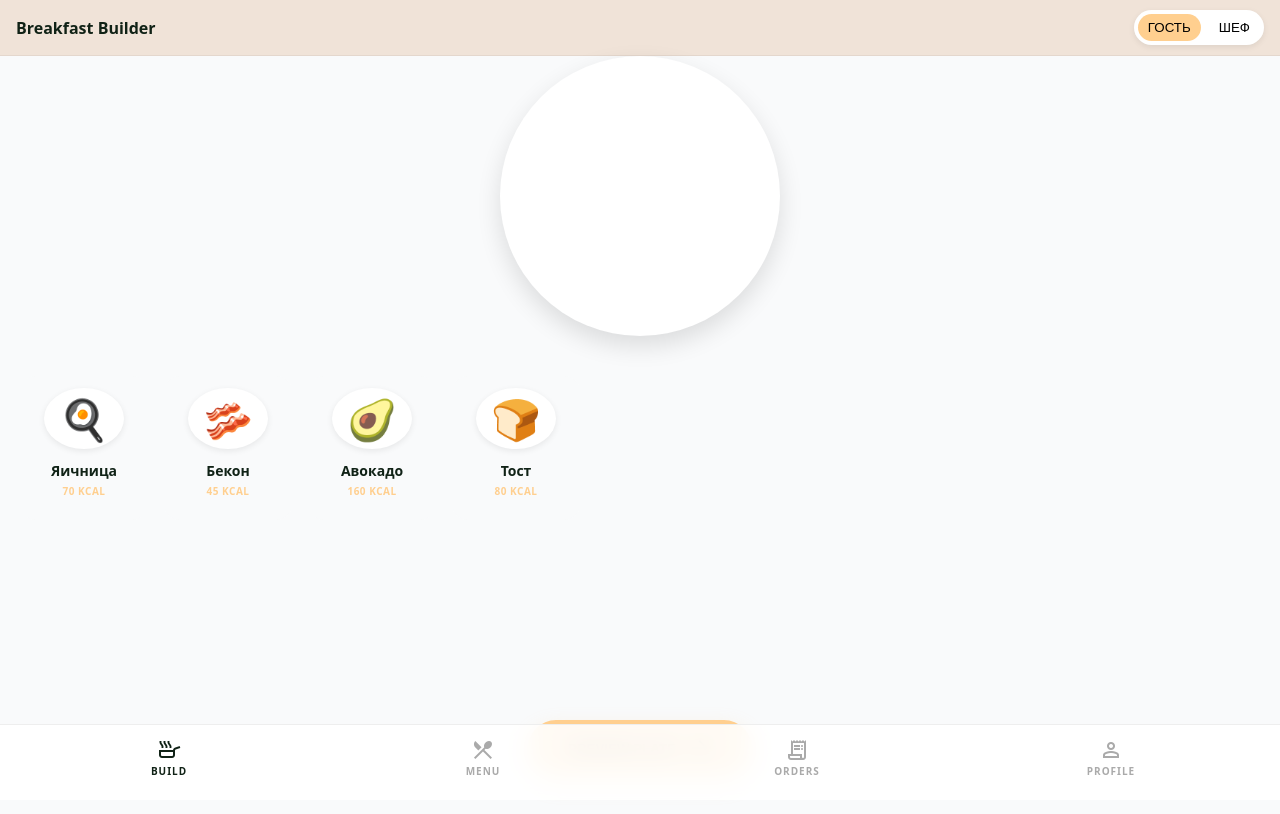
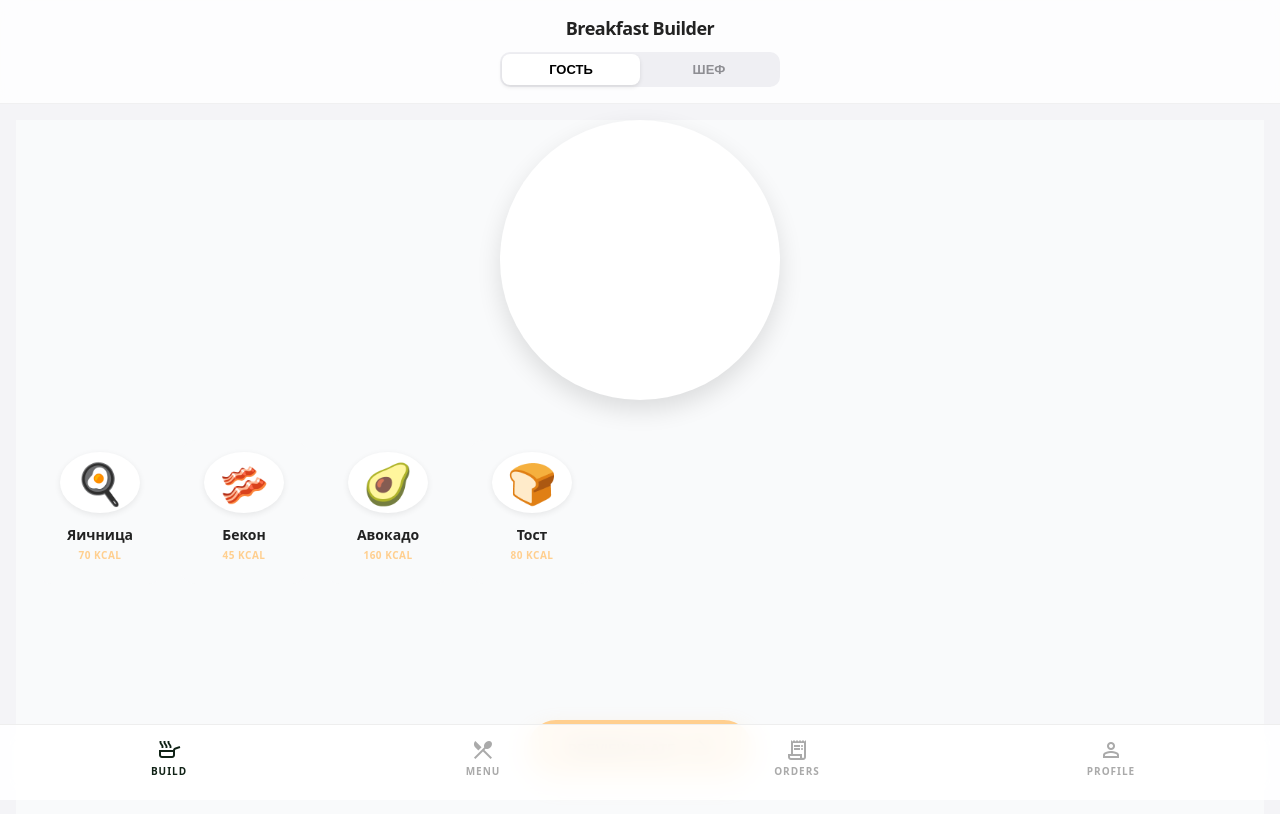
Before and after one commit to da6un4ik/breakfast, a React (Vite) app: page / in a window 1280 px wide. Shown: the top 814 px of the page. Built offline with nearby package versions, Linux system fonts and the light colour scheme.

Commit message:
Update App.tsx

```diff
--- a/src/App.tsx
+++ b/src/App.tsx
@@ -8,37 +8,61 @@ export const App = () => {
   const [mode, setMode] = useState<Mode>("guest");
 
   return (
-    <div style={{ fontFamily: "system-ui, -apple-system, BlinkMacSystemFont, sans-serif" }}>
+    <div style={{
+      fontFamily: "system-ui, -apple-system, sans-serif",
+      backgroundColor: "#f4f4f7", // Более современный светлый фон
+      minHeight: "100vh",
+      color: "#222"
+    }}>
       <header
         style={{
           display: "flex",
-          justifyContent: "space-between",
+          flexDirection: "column",
           alignItems: "center",
-          padding: "10px 16px",
-          background: "#f0e3d8",
+          gap: "12px",
+          padding: "16px",
+          background: "rgba(255, 255, 255, 0.8)", // Стеклянный эффект
+          backdropFilter: "blur(10px)",
+          position: "sticky",
+          top: 0,
+          zIndex: 100,
           borderBottom: "1px solid rgba(0,0,0,0.05)"
         }}
       >
-        <div style={{ fontWeight: 600 }}>Breakfast Builder</div>
+        <div style={{
+          fontSize: "18px",
+          fontWeight: 700,
+          letterSpacing: "-0.5px"
+        }}>
+          Breakfast Builder
+        </div>
+
+        {/* Современный Segmented Control */}
         <div
           style={{
             display: "flex",
-            gap: 8,
-            background: "#ffffff",
-            padding: 4,
-            borderRadius: 999,
-            boxShadow: "0 2px 6px rgba(0,0,0,0.08)",
-            fontSize: 13
+            position: "relative",
+            background: "#efeff3",
+            padding: "2px",
+            borderRadius: "10px",
+            width: "100%",
+            maxWidth: "280px"
           }}
         >
           <button
             onClick={() => setMode("guest")}
             style={{
+              flex: 1,
               border: "none",
-              borderRadius: 999,
-              padding: "6px 10px",
-              background: mode === "guest" ? "#ffcf8f" : "transparent",
-              cursor: "pointer"
+              borderRadius: "8px",
+              padding: "8px 0",
+              fontSize: "13px",
+              fontWeight: 600,
+              cursor: "pointer",
+              transition: "0.2s all ease",
+              background: mode === "guest" ? "#ffffff" : "transparent",
+              boxShadow: mode === "guest" ? "0 2px 4px rgba(0,0,0,0.1)" : "none",
+              color: mode === "guest" ? "#000" : "#8e8e93"
             }}
           >
             ГОСТЬ
@@ -46,11 +70,17 @@ export const App = () => {
           <button
             onClick={() => setMode("chef")}
             style={{
+              flex: 1,
               border: "none",
-              borderRadius: 999,
-              padding: "6px 10px",
-              background: mode === "chef" ? "#ffcf8f" : "transparent",
-              cursor: "pointer"
+              borderRadius: "8px",
+              padding: "8px 0",
+              fontSize: "13px",
+              fontWeight: 600,
+              cursor: "pointer",
+              transition: "0.2s all ease",
+              background: mode === "chef" ? "#ffffff" : "transparent",
+              boxShadow: mode === "chef" ? "0 2px 4px rgba(0,0,0,0.1)" : "none",
+              color: mode === "chef" ? "#000" : "#8e8e93"
             }}
           >
             ШЕФ
@@ -58,7 +88,9 @@ export const App = () => {
         </div>
       </header>
 
-      {mode === "guest" ? <BreakfastScreen /> : <ChefScreen />}
+      <main style={{ padding: "16px" }}>
+        {mode === "guest" ? <BreakfastScreen /> : <ChefScreen />}
+      </main>
     </div>
   );
 };
```
